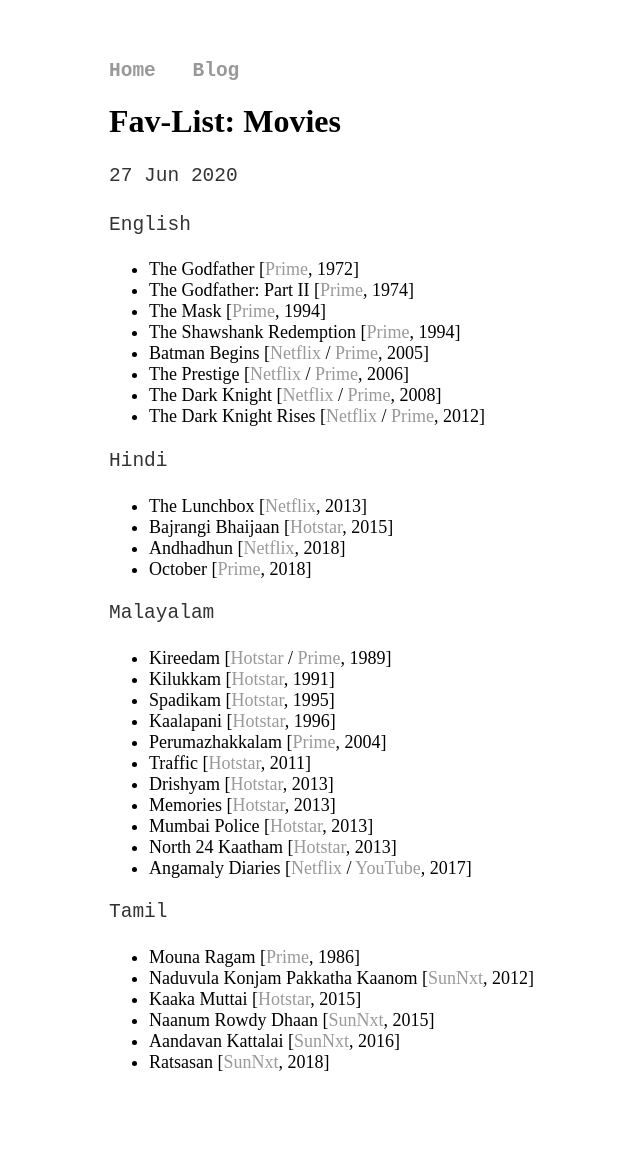
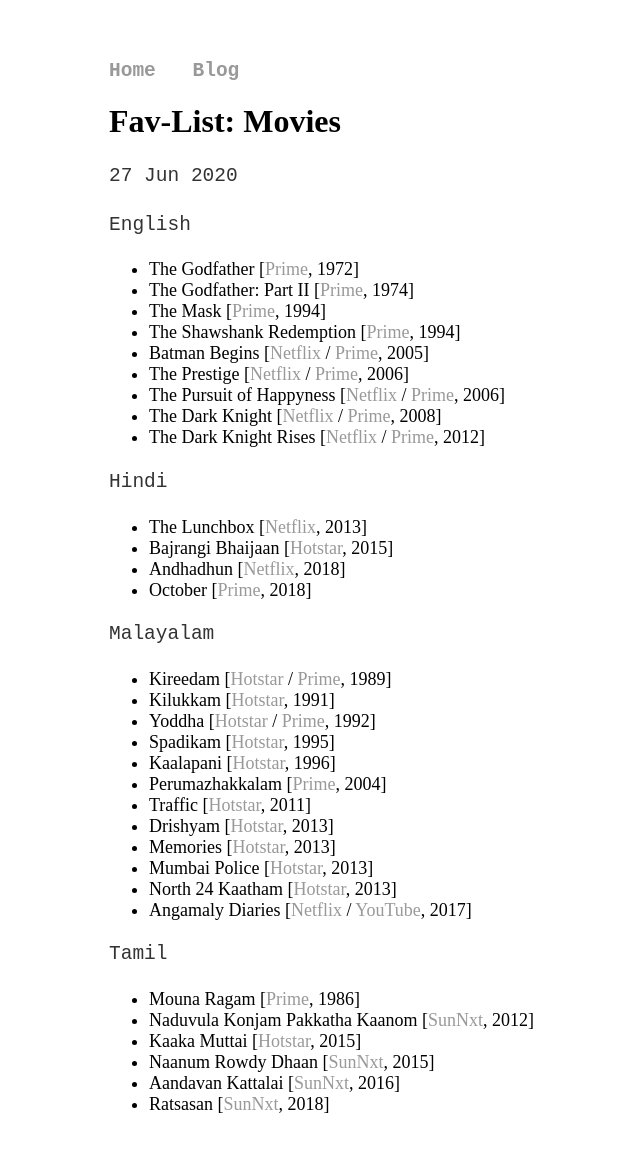
Before and after one commit to joe019/joe019.github.io, a Jekyll site: the page built from _posts/2020-06-27-movies.md, in a window 1280 px wide. Shown: the whole page, without its empty margins (51-691 px from the left). Built offline with Jekyll 4.4.1, drawn with Linux system fonts in a browser that asks for light colours; before the commit the page ends 1133 px from its top, so only the background shows below that.

Commit message:
Added Yoddha, The Pursuit of Happyness

```diff
--- a/_posts/2020-06-27-movies.md
+++ b/_posts/2020-06-27-movies.md
@@ -11,6 +11,7 @@
 * The Shawshank Redemption [[Prime](https://www.primevideo.com/detail/0JCCOI4YN3Y3T60LXE23YE1R8W), 1994]
 * Batman Begins [[Netflix](https://www.netflix.com/watch/70021642) / [Prime](https://www.primevideo.com/detail/0P9EP6QWO8S60WBB7030KAV4Z7), 2005]
 * The Prestige [[Netflix](https://www.netflix.com/watch/70047095) / [Prime](https://www.primevideo.com/detail/0NHF8XHW3MHY857TGPSWTYCXTI), 2006]
+* The Pursuit of Happyness [[Netflix](https://www.netflix.com/watch/70044605) / [Prime](https://www.primevideo.com/detail/0MW4Y2G0VYCAN9FD9NU3J3RA0U), 2006]
 * The Dark Knight [[Netflix](https://www.netflix.com/watch/70079583) / [Prime](https://www.primevideo.com/detail/0QSTXR0EXWWYI4D3UGMLFM4A0Q), 2008]
 * The Dark Knight Rises [[Netflix](https://www.netflix.com/watch/70213514) / [Prime](https://www.primevideo.com/detail/0HX4ZJ73JRAEWPVUE5ZA7ALIIX), 2012]
 
@@ -23,6 +24,7 @@
 Malayalam
 * Kireedam [[Hotstar](https://www.hotstar.com/in/movies/kireedam/1000110732) / [Prime](https://www.primevideo.com/detail/0PQIIEJTVNUP03K79M430HVGNS), 1989]
 * Kilukkam [[Hotstar](https://www.hotstar.com/in/movies/kilukkam/1000036258), 1991]
+* Yoddha [[Hotstar](https://www.hotstar.com/in/movies/yodha/1000163767) / [Prime](https://www.primevideo.com/detail/0K66VD0RP31RNH5XHJZ3QXPQYH), 1992]
 * Spadikam [[Hotstar](https://www.hotstar.com/in/movies/spadikam/1000160352), 1995]
 * Kaalapani [[Hotstar](https://www.hotstar.com/in/movies/kaalapani/1000151810), 1996]
 * Perumazhakkalam [[Prime](https://www.primevideo.com/detail/0MAX09IGMM9DK0W2UTNPX50KRB), 2004]
```
